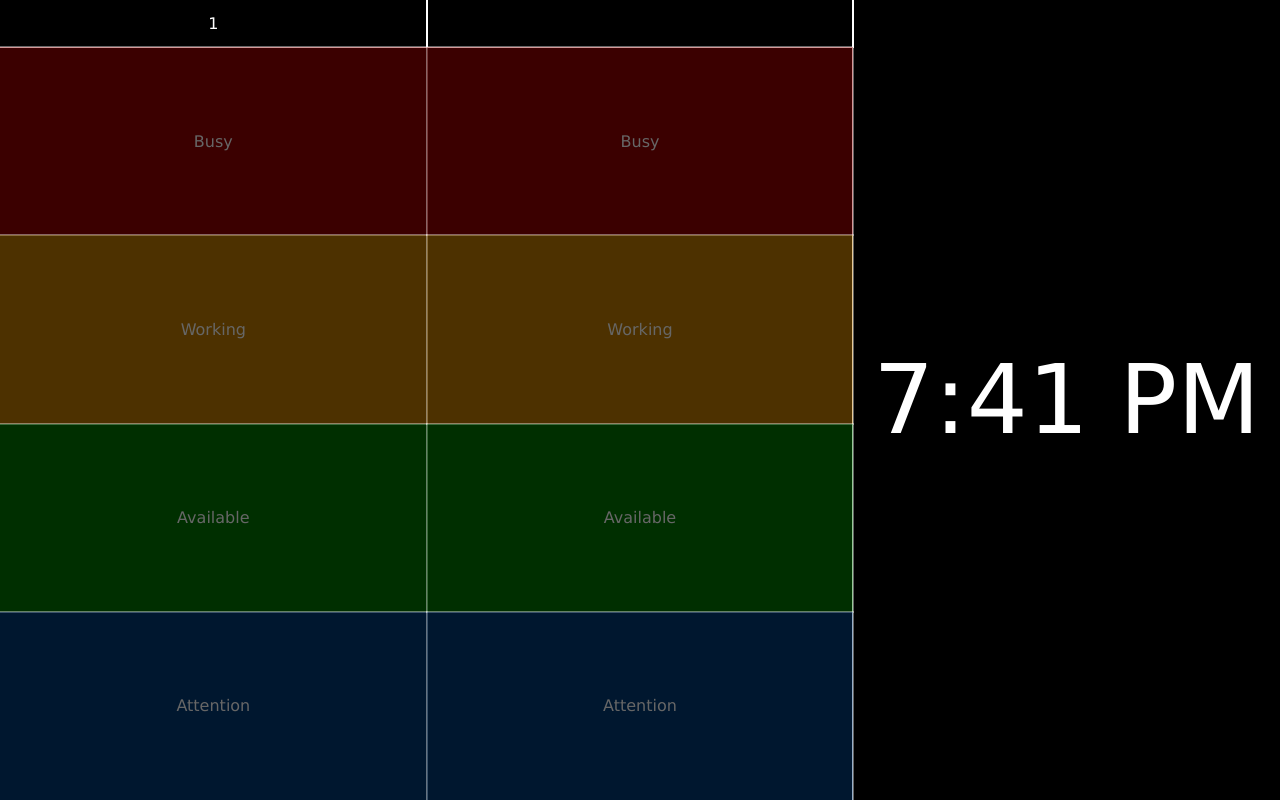
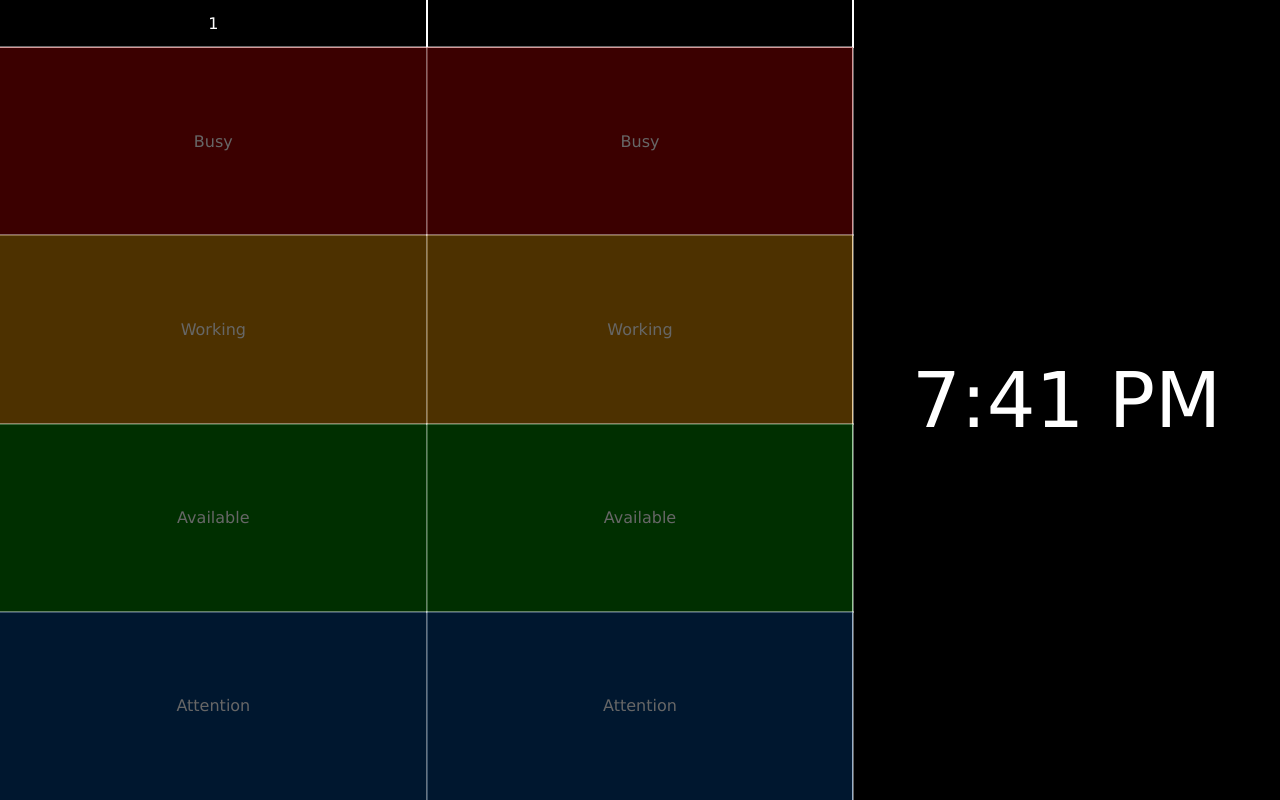
Before and after one commit to jwoglom/statusboard, a Flask app: page /1 in a window 1280 px wide. Run offline with Flask 2, Linux system fonts and the light colour scheme; some libraries are stand-ins or nearby versions.

Commit message:
clock font-size

```diff
--- a/templates/index.html
+++ b/templates/index.html
@@ -79,6 +79,7 @@
             rows = clock_height + ' ';
         }
         var area = document.querySelector('#iframe-area');
+        area.innerHTML = '';
         Object.keys(iframes).forEach(function(key) {
             area.insertAdjacentHTML('beforeend', render('iframe-tpl', iframes[key]));
             if (iframes[key]['height']) {
@@ -238,7 +239,7 @@ body {
 }
 */
 .clock {
-    font-size: 6em;
+    font-size: 6vw;
 }
 
 .iframe > iframe {
```
